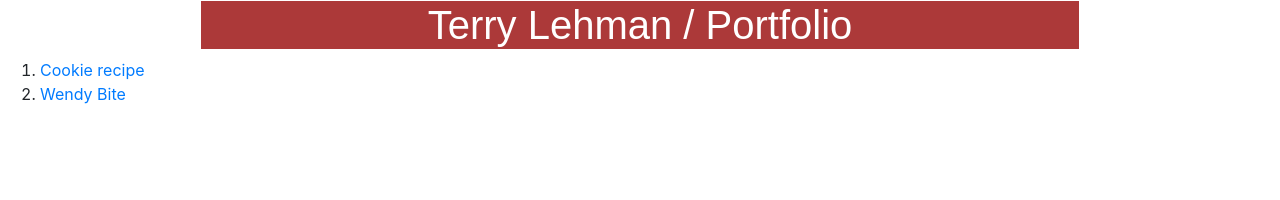
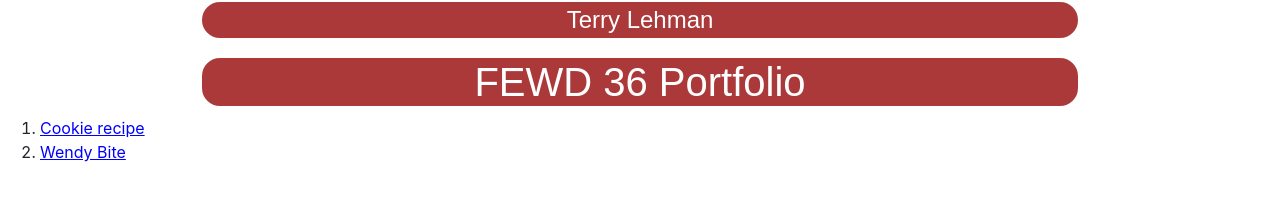
Before and after one commit to lehman65/fewd-36, a plain HTML site: page index.html in a window 1280 px wide. Drawn offline with nearby package versions, Linux system fonts and the light colour scheme.

Commit message:
further style changes

```diff
--- a/index.html
+++ b/index.html
@@ -19,8 +19,13 @@
 	<script src="/vendor/bootstrap/dist/js/bootstrap.min.js"></script>
 	     <link rel="stylesheet" href="/vendor/bootstrap/dist/css/bootstrap.min.css">
 </head>
+
+<header>
+	<p>Terry Lehman</P>
+</header>
+
 <body>
-<h1>Terry Lehman / Portfolio</h1>
+	<h1>FEWD 36 Portfolio</h1>
 		<ol>
 			<li>
 				<a href="cookie-recipe/cookie-recipe.html">Cookie recipe</a>
--- a/stylemaster.css
+++ b/stylemaster.css
@@ -1,26 +1,36 @@
 
 
 body {
-	background: rgba(221,248,246,1);
-	background-size: cover;
-	background-position: center;
+	background: rgba(252,234,187,1);
 	font-family: 'Orbitron', sans-serif;
 	text-align: left;
+	border-bottom: 2px solid white;
+}
 
 
-}
-
-h1, h2 {
+h1, h2, p {
 	color: white;
 	font-family: 'Orbitron', sans-serif;
 	font-size: 24px;
 	background: hsl(0, 50%, 45%);
-	text-shadow: 	1px 1px black, 2px 2px black,
-					3px 3px black, 4px 4px black,
-					5px 5px black, 6px 6px black,
-					7px 7px black, 8px 8px black,;
+	text-shadow: 1px 1px black, 2px 2px black,
+				 3px 3px black, 4px 4px black,
+				 5px 5px black, 6px 6px black,
+				 7px 7px black, 8px 8px black,;
 	text-align: center;
 	margin-right:200px;
 	margin-left: 200px;
-	border: 1px solid white;
+	border: 2px solid white;
+	border-radius: 20px ;
 }
+
+a:link {
+  color: blue;
+  background-color: transparent;
+  text-decoration: underline;
+}
+
+a:hover {
+  color: black ;
+  background-color: red ;
+}
```
Lines whose indentation alone changed are shown as unchanged.
